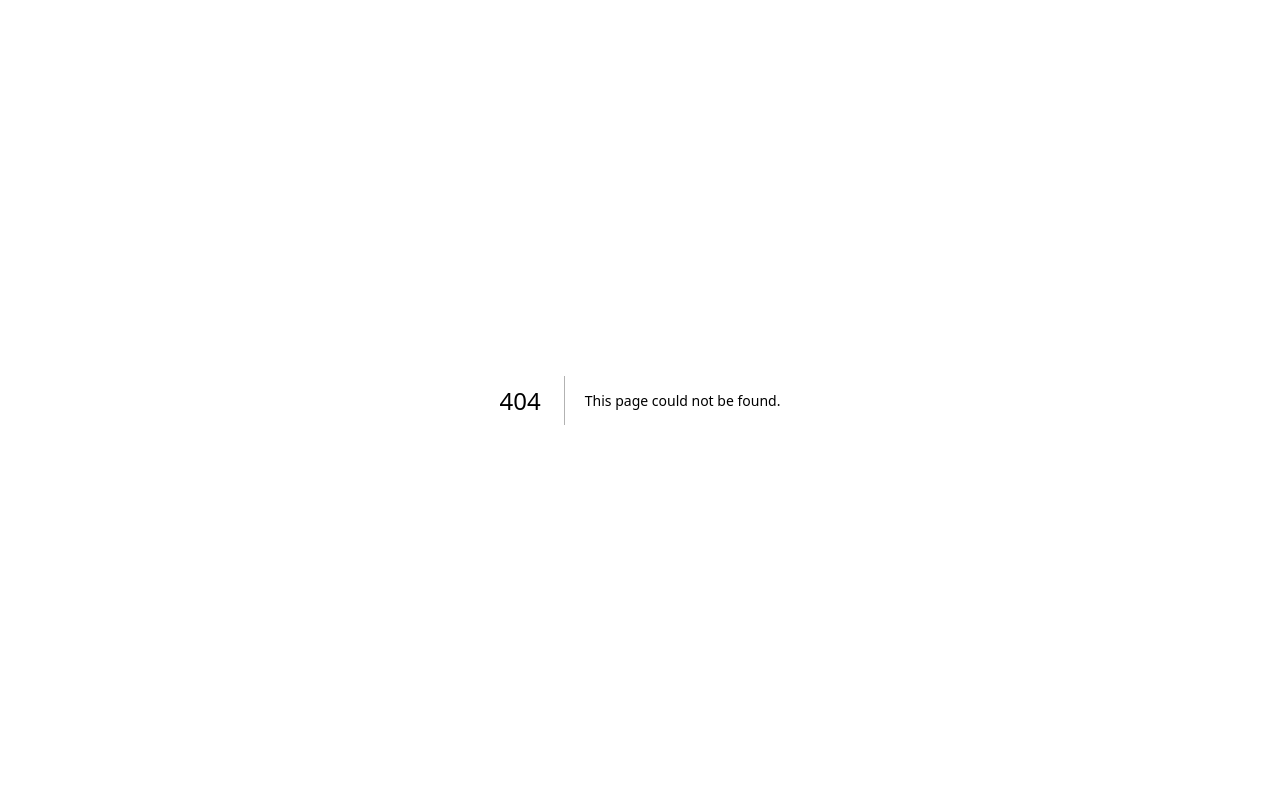
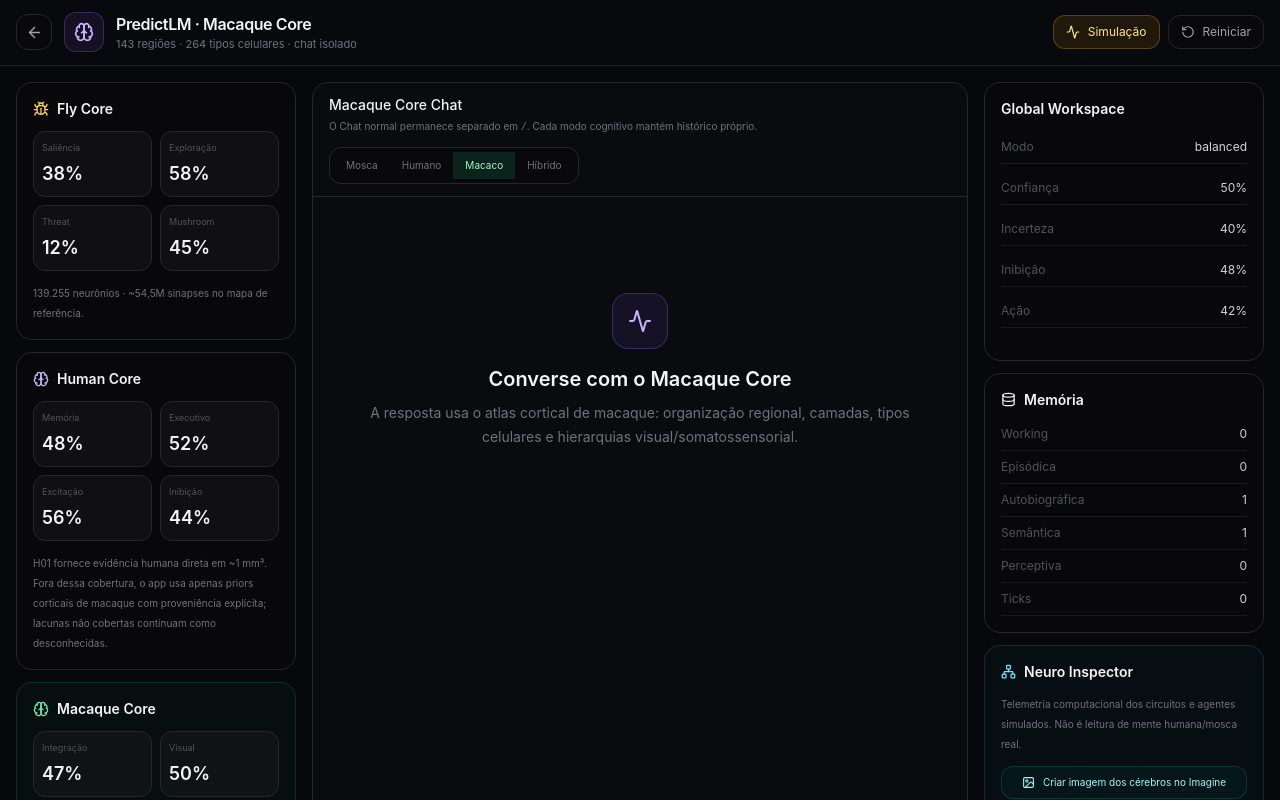
Before and after one commit to W2CAPITAL/PredictLm, a Next.js app: page /cognitive/macaque in a window 1280 px wide. Before the commit this address had no page. Shown: the top 800 px of the page. Built offline with nearby package versions, Linux system fonts and the light colour scheme.

Commit message:
feat(cognitive): add dedicated Macaque Core route

```diff
--- /dev/null
+++ b/src/app/cognitive/macaque/page.tsx
@@ -0,0 +1,10 @@
+import {CognitiveLab} from '@/components/CognitiveLab';
+
+export const metadata={
+  title:'PredictLM Macaque Core',
+  description:'Chat isolado guiado pelo atlas cortical espacial/transcriptômico de macaque como referência de primata não-humano.'
+};
+
+export default function MacaqueCognitivePage(){
+  return <CognitiveLab defaultMode="macaque"/>;
+}
```
